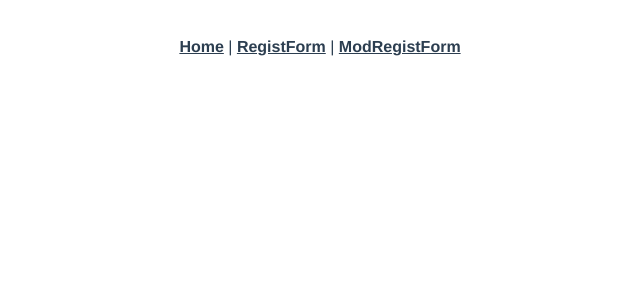
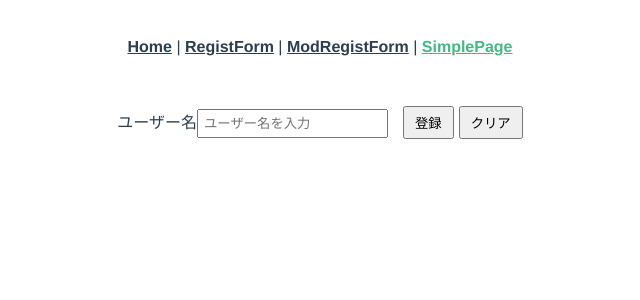
Before and after one commit to eng-k-ori/2.7-vue-app, a Vue app in the folder 2.7-app/: page /simple in a window 1280 px wide. Shown: the top 300 px of the page, without its empty margins (320-960 px from the left). Built offline with nearby package versions, Linux system fonts and the light colour scheme.

Commit message:
simpleのuserform完成

```diff
--- a/2.7-app/src/App.vue
+++ b/2.7-app/src/App.vue
@@ -3,7 +3,8 @@
     <nav>
       <router-link to="/">Home</router-link> |
       <router-link to="/form">RegistForm</router-link> |
-      <router-link to="/mod-form">ModRegistForm</router-link>
+      <router-link to="/mod-form">ModRegistForm</router-link> |
+      <router-link to="/simple">SimplePage</router-link>
     </nav>
     <router-view />
   </div>
--- /dev/null
+++ b/2.7-app/src/components/simple/UserForm.vue
@@ -0,0 +1,62 @@
+<template>
+  <form @submit.prevent="emitRegister">
+    <label for="userName">ユーザー名</label>
+    <input
+      id="userName"
+      type="text"
+      v-model="userNameProxy"
+      placeholder="ユーザー名を入力"
+      required
+    />
+    <button type="submit">登録</button>
+    <button type="button" @click="emitClear">クリア</button>
+  </form>
+</template>
+
+<script setup lang="ts">
+import { defineProps, defineEmits, computed } from "vue";
+
+// 親から受け取るプロパティを定義
+const props = defineProps<{ modelValue: string }>();
+
+// 親コンポーネントにイベントを送信するためのemit関数を定義
+const emit = defineEmits<{
+  (e: "update:modelValue", value: string): void;
+  (e: "register"): void;
+  (e: "clear"): void;
+}>();
+
+// v-model用のプロキシを作成
+const userNameProxy = computed({
+  get: () => props.modelValue,
+  set: (value) => emit("update:modelValue", value),
+});
+
+// 登録ボタンのイベントをemitする関数
+function emitRegister() {
+  emit("register");
+  console.log("emitRegister発火"); // デバッグ用ログ
+}
+
+// クリアボタンのイベントをemitする関数
+function emitClear() {
+  emit("clear");
+  console.log("emitClear発火"); // デバッグ用ログ
+}
+</script>
+
+<style scoped>
+form {
+  margin-bottom: 10px;
+}
+
+input {
+  margin-right: 10px;
+  padding: 5px;
+}
+
+button {
+  margin-left: 5px;
+  padding: 5px 10px;
+}
+</style>
--- /dev/null
+++ b/2.7-app/src/pages/SimplePage.vue
@@ -0,0 +1,58 @@
+<template>
+  <div>
+    <UserForm
+      :modelValue="userName"
+      @update:modelValue="userName = $event"
+      @register="registerUser"
+      @clear="clearUserName"
+    />
+
+    <ul>
+      <li v-for="(user, index) in userList" :key="index">
+        {{ index + 1 }}: {{ user }}
+      </li>
+    </ul>
+  </div>
+</template>
+
+<script setup lang="ts">
+import { ref } from "vue";
+import UserForm from "@/components/simple/UserForm.vue";
+
+// ユーザー名とユーザーリストを管理するref
+const userName = ref<string>("");
+const userList = ref<Array<string>>([]);
+
+// 登録処理を行う関数
+function registerUser() {
+  console.log("registerUser"); // デバッグ用ログ
+  if (userName.value.trim()) {
+    userList.value.push(userName.value.trim());
+    userName.value = "";
+  }
+}
+
+// クリア処理を行う関数
+function clearUserName() {
+  console.log("clearUserName"); // デバッグ用ログ
+  userName.value = "";
+}
+</script>
+
+<style scoped>
+ul {
+  list-style-type: none;
+  padding: 0;
+}
+
+li {
+  background-color: lightblue;
+  margin-bottom: 5px;
+  padding: 5px;
+  border-radius: 5px;
+}
+
+div {
+  padding: 20px;
+}
+</style>
--- a/2.7-app/src/router/index.ts
+++ b/2.7-app/src/router/index.ts
@@ -3,6 +3,7 @@ import VueRouter, { RouteConfig } from "vue-router";
 import HelloPage from "@/pages/HelloPage.vue";
 import RegistForm from "@/pages/RegistForm.vue";
 import ModRegistForm from "@/pages/ModRegistForm.vue";
+import SimplePage from "@/pages/SimplePage.vue";
 
 Vue.use(VueRouter);
 
@@ -22,6 +23,11 @@ const routes: Array<RouteConfig> = [
     name: "mod-form",
     component: ModRegistForm,
   },
+  {
+    path: "/simple",
+    name: "simple",
+    component: SimplePage,
+  },
 ];
 
 const router = new VueRouter({
```
Also changed, not shown: 2.7-app/src/components/simple/UserList.vue (added, +28 -0 lines).
